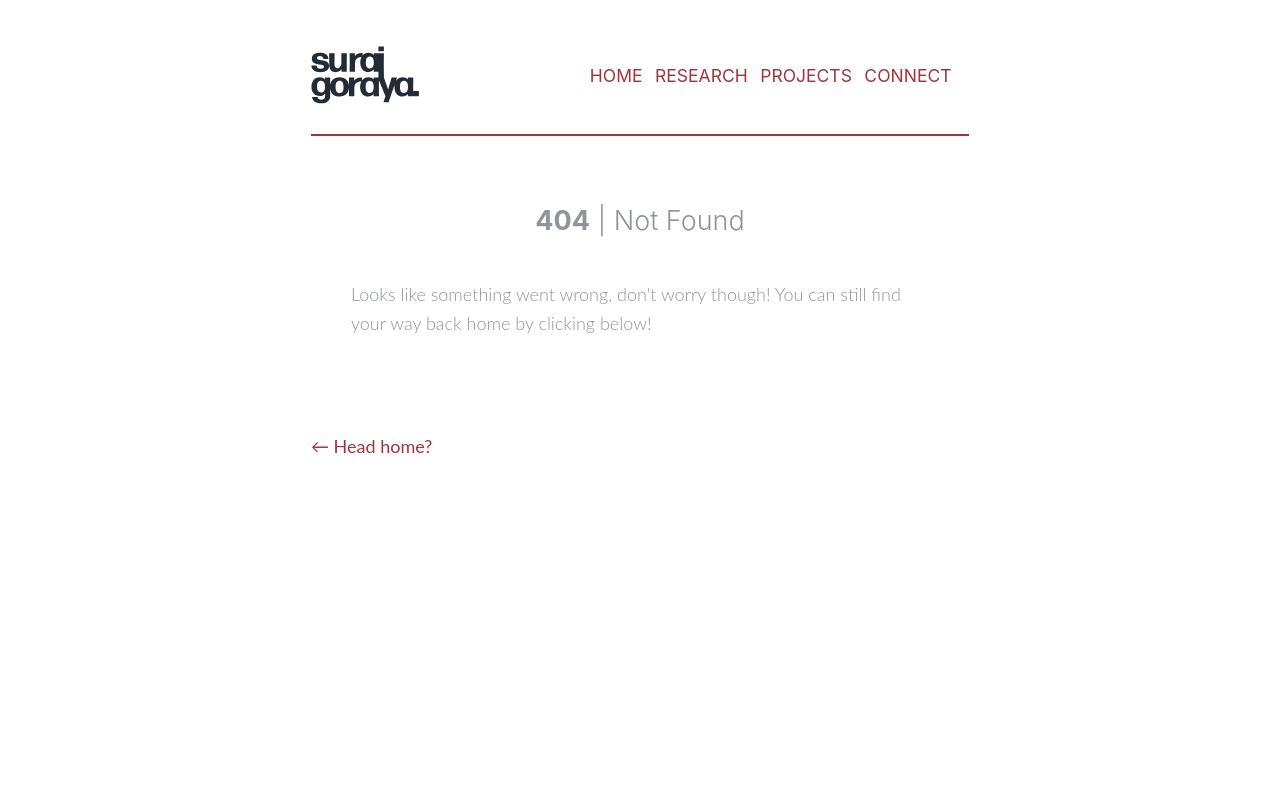
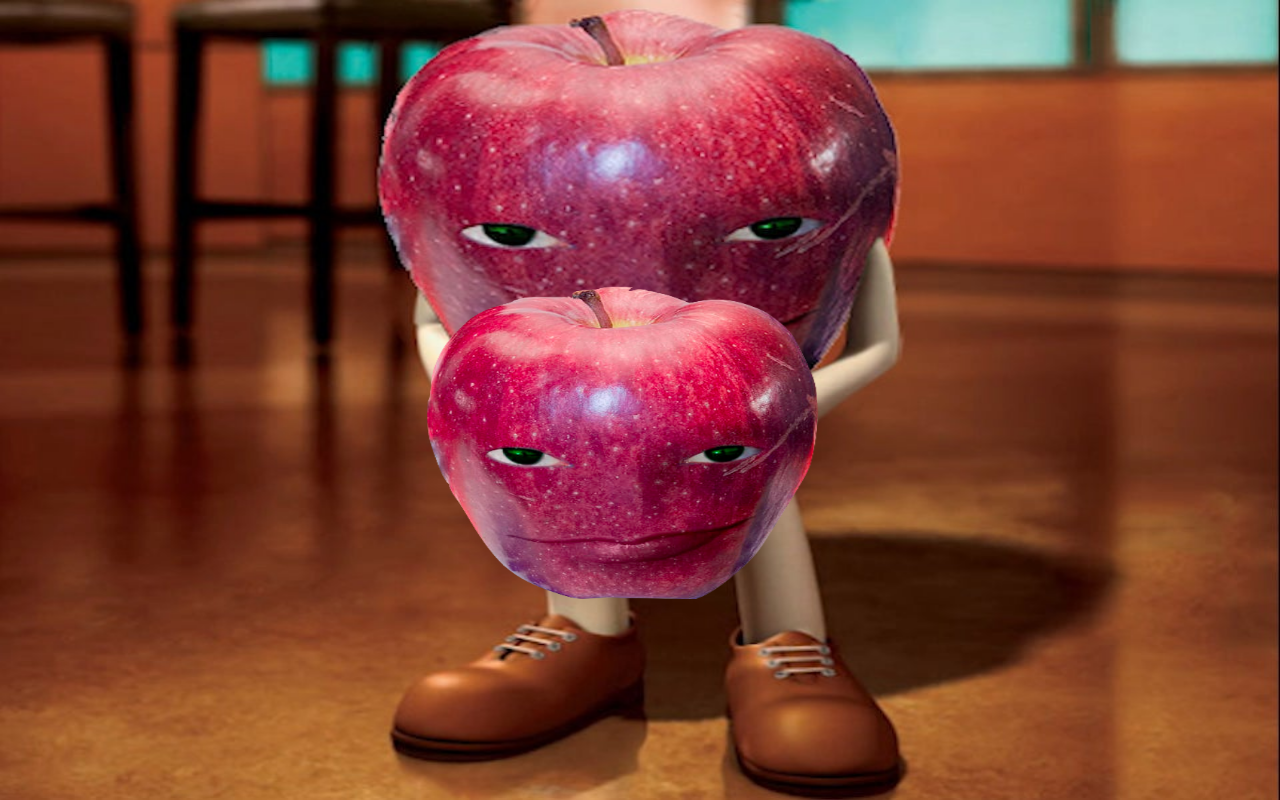
Before and after one commit to surajgoraya/surajgoraya.ca, a SvelteKit app: page /rizz in a window 1280 px wide. Before the commit this address had no page. Built offline with nearby package versions, Linux system fonts and the light colour scheme; a web font is replaced by a local one.

Commit message:
feat(rizz): :sparkles: rizz apple

```diff
--- /dev/null
+++ b/src/routes/rizz/+layout.svelte
@@ -0,0 +1 @@
+<slot></slot>
--- /dev/null
+++ b/src/routes/rizz/+page.svelte
@@ -0,0 +1,37 @@
+<script>
+	import rizz from '$lib/resources/rizz.jpg';
+	import rizz2 from '$lib/resources/rizzapple.png';
+</script>
+
+<img src={rizz} alt="rizz" />
+<img class="ryan" src={rizz2} alt="rizz" />
+
+<style>
+	@keyframes aple {
+		0% {
+			transform: translateY(-100px) scale(0);
+		}
+		50% {
+			transform: translateY(0) scale(1.5);
+		}
+		75% {
+			transform: translateY(50px) scale(0.5);
+		}
+		100% {
+			transform: translateY(0) scale(0.7);
+		}
+	}
+	.ryan {
+		animation: aple 10s ease-in-out 2ms infinite;
+	}
+	img {
+		position: absolute;
+		top: 0;
+		left: 0;
+		width: 100vw;
+		height: 100vh;
+	}
+	img:hover {
+		cursor: url('rizzapple.png'), auto;
+	}
+</style>
```
Also changed, not shown: src/lib/resources/rizz.jpg (added), src/lib/resources/rizzapple.png (added).
